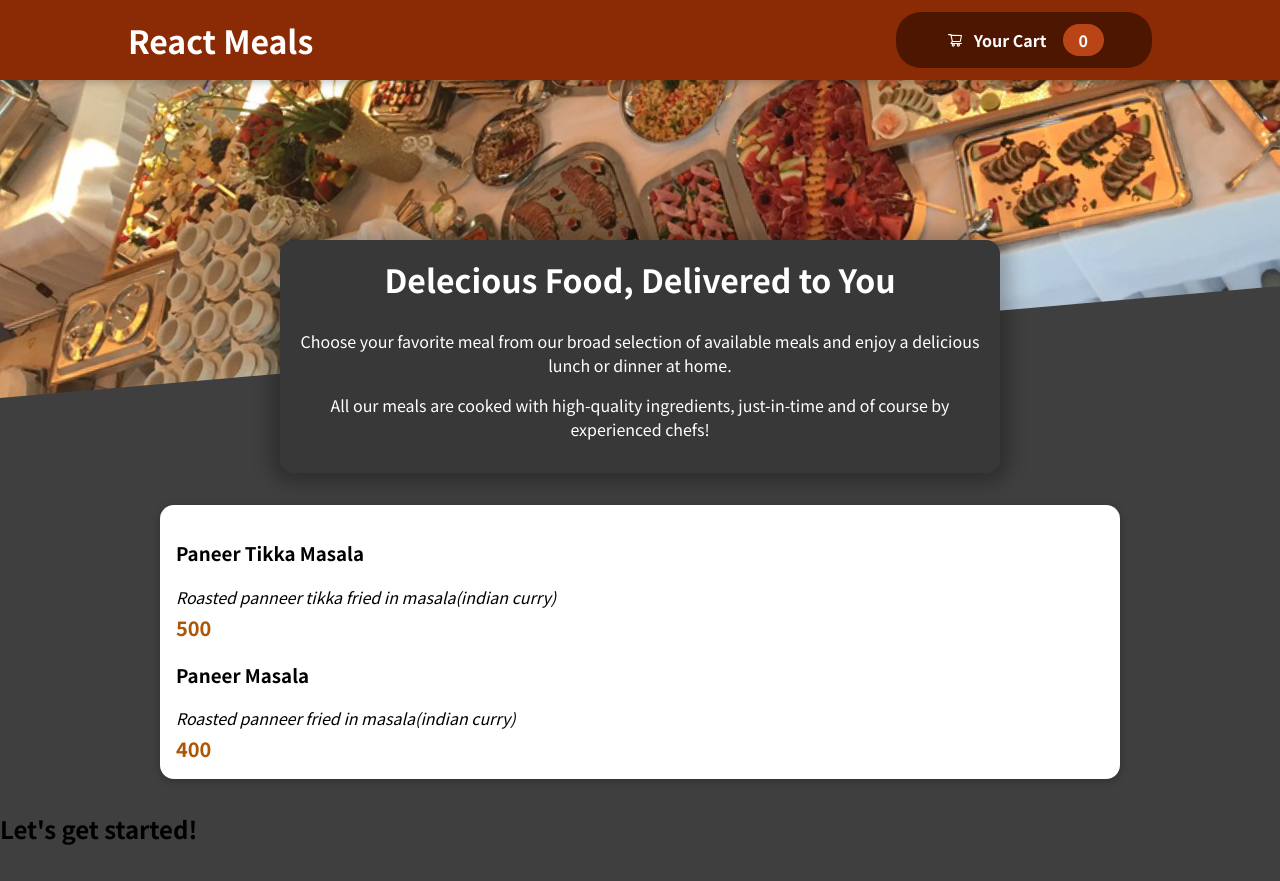
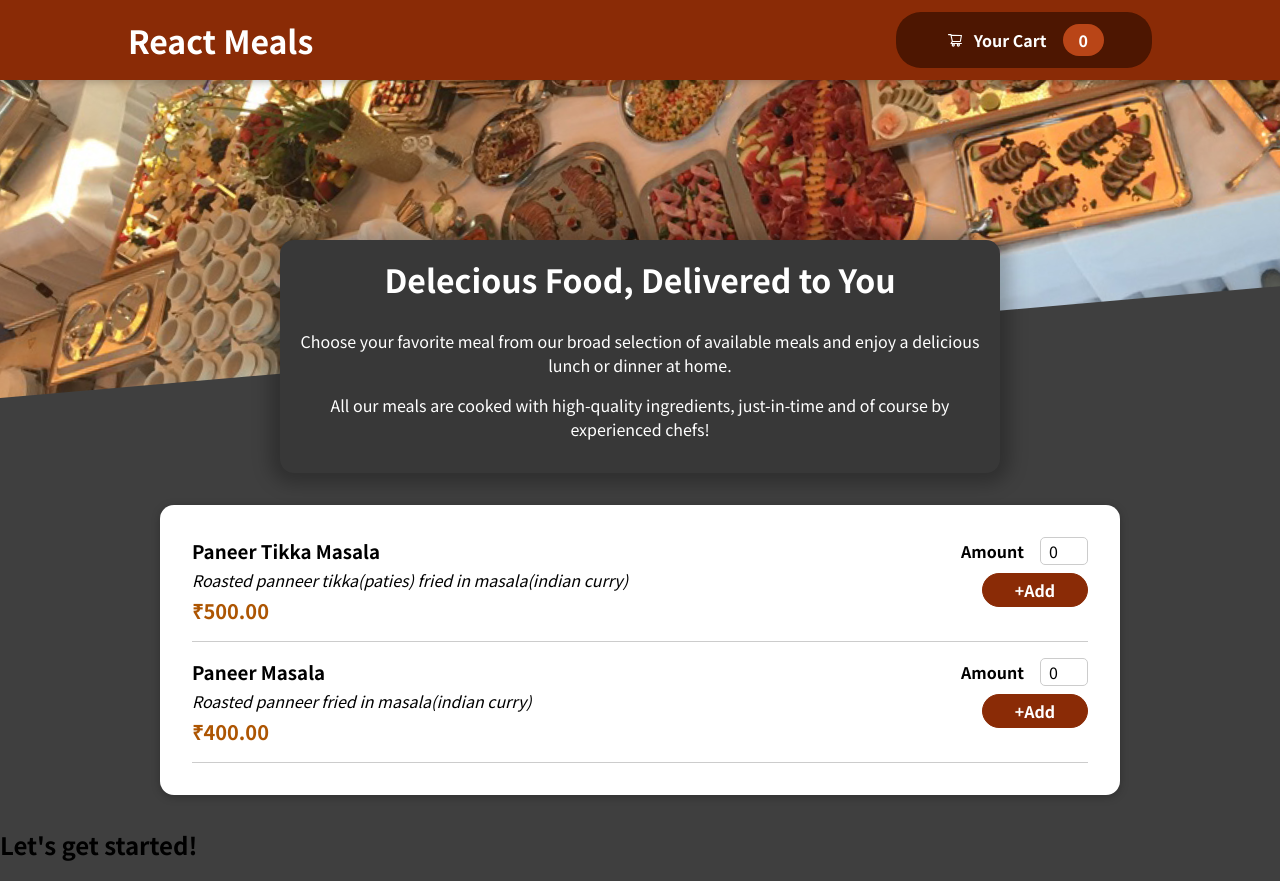
Before and after one commit to 5Knight2/Restaurant-app, a React (Create React App) app: page / in a window 1280 px wide. Built offline with nearby package versions, Linux system fonts and the light colour scheme.

Commit message:
Added Form in Meal Items for amount

```diff
--- a/src/Components/Meals/AvailableItems.js
+++ b/src/Components/Meals/AvailableItems.js
@@ -3,7 +3,7 @@
 import Card from '../UI/Card'
 import MealItem from './MealItem/MealItem'
 
-const Items=[{id:1,name:"Paneer Tikka Masala", description:"Roasted panneer tikka fried in masala(indian curry)",price:500,
+const Items=[{id:1,name:"Paneer Tikka Masala", description:"Roasted panneer tikka(paties) fried in masala(indian curry)",price:500,
 },{id:2,name:"Paneer Masala", description:"Roasted panneer fried in masala(indian curry)",price:400}]
 const AvailableItems=()=>{
 
@@ -13,6 +13,7 @@
    return (<div className={classes.meals}>
    <Card> <ul>
         {list}
+
     </ul></Card>
    </div>)
 }
--- /dev/null
+++ b/src/Components/Meals/MealItem/MealForm.js
@@ -0,0 +1,12 @@
+import classes from './MealForm.module.css'
+import Input from '../../UI/Input';
+const MealForm=()=>{
+
+    return (
+        <form className={classes.form}>
+           <Input label="Amount" input={{id:"amount",type:'number' ,min:0,step:1,defaultValue:0}}></Input>
+            <button >+Add</button>
+        </form>
+    )
+}
+export default MealForm;
--- /dev/null
+++ b/src/Components/Meals/MealItem/MealForm.module.css
@@ -0,0 +1,21 @@
+
+.form {
+    text-align: right;
+  }
+
+  .form button {
+    font: inherit;
+    cursor: pointer;
+    background-color: #8a2b06;
+    border: 1px solid #8a2b06;
+    color: white;
+    padding: 0.25rem 2rem;
+    border-radius: 20px;
+    font-weight: bold;
+  }
+
+  .form button:hover,
+  .form button:active {
+    background-color: #641e03;
+    border-color: #641e03;
+  }
--- a/src/Components/Meals/MealItem/MealItem.js
+++ b/src/Components/Meals/MealItem/MealItem.js
@@ -1,15 +1,23 @@
 
 import classes from './MealItem.module.css'
 import React from 'react'
+import MealForm from "./MealForm"
 const MealItem=(props)=>{
     return(
-        <section>
-            <li key={props.id}>
+
+            <li key={props.id} className={classes.meal}>
+                <div>
             <h3>{props.name}</h3>
             <div className={classes.description}>{props.description}</div>
-            <div className={classes.price}>{props.price}</div>
+            <div className={classes.price}>{"₹"+props.price.toFixed(2)}</div>
+            </div>
+            <div>
+            <MealForm></MealForm>
+            </div>
             </li>
-        </section>
+
+
+
     )
 }
 export default MealItem;
--- /dev/null
+++ b/src/Components/UI/Input.js
@@ -0,0 +1,13 @@
+import React from "react"
+import classes from './Input.module.css'
+
+const Input=(props)=>{
+
+ return(
+ <div className={classes.input}>
+    <label htmlFor={props.input.id}>{props.label}</label>
+    <input  {...props.input}></input>
+ </div>
+ )
+}
+export default Input;
--- /dev/null
+++ b/src/Components/UI/Input.module.css
@@ -0,0 +1,18 @@
+.input {
+    display: flex;
+    align-items: center;
+    margin-bottom: 0.5rem;
+  }
+
+  .input label {
+    font-weight: bold;
+    margin-right: 1rem;
+  }
+
+  .input input {
+    width: 3rem;
+    border-radius: 5px;
+    border: 1px solid #ccc;
+    font: inherit;
+    padding-left: 0.5rem;
+  }
```
